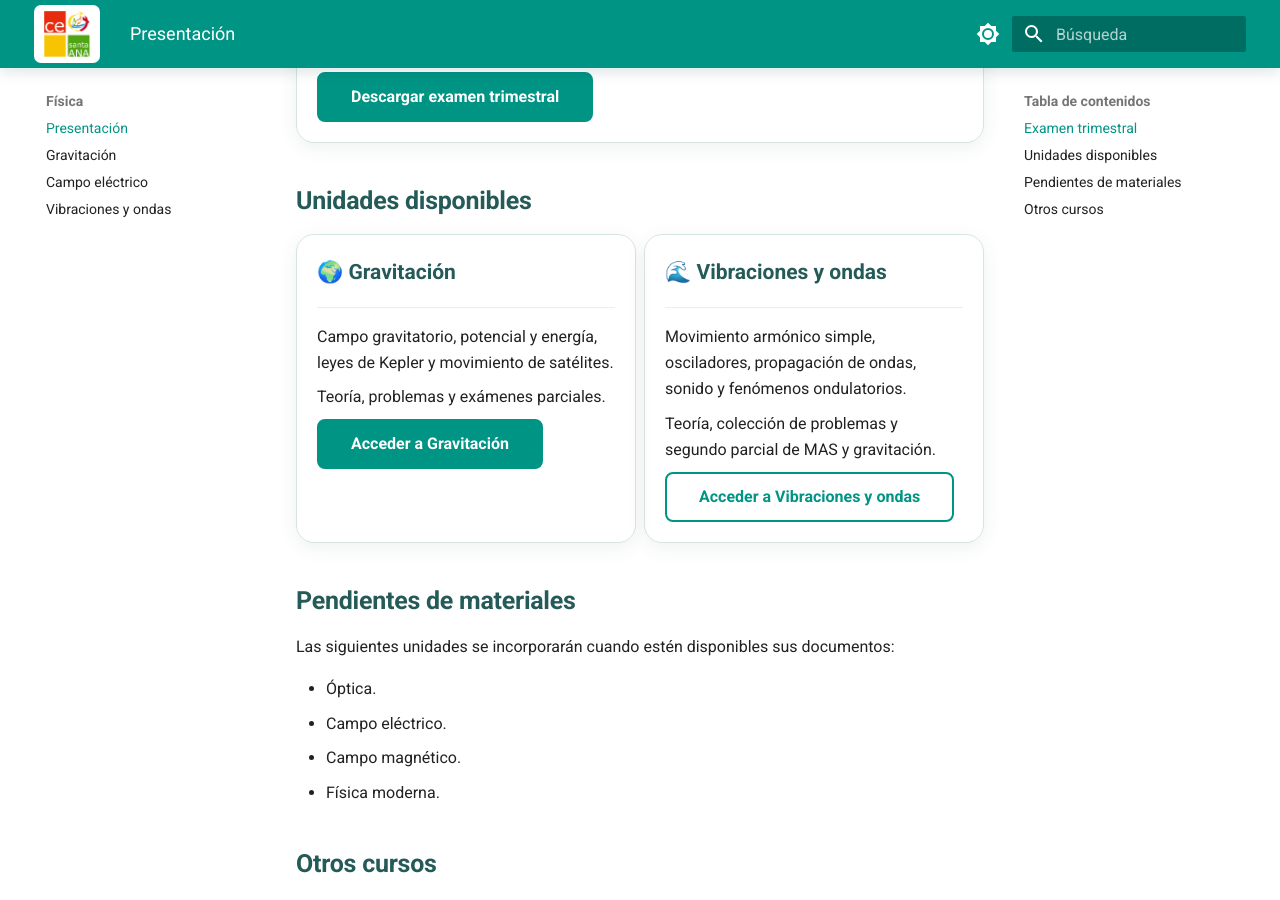
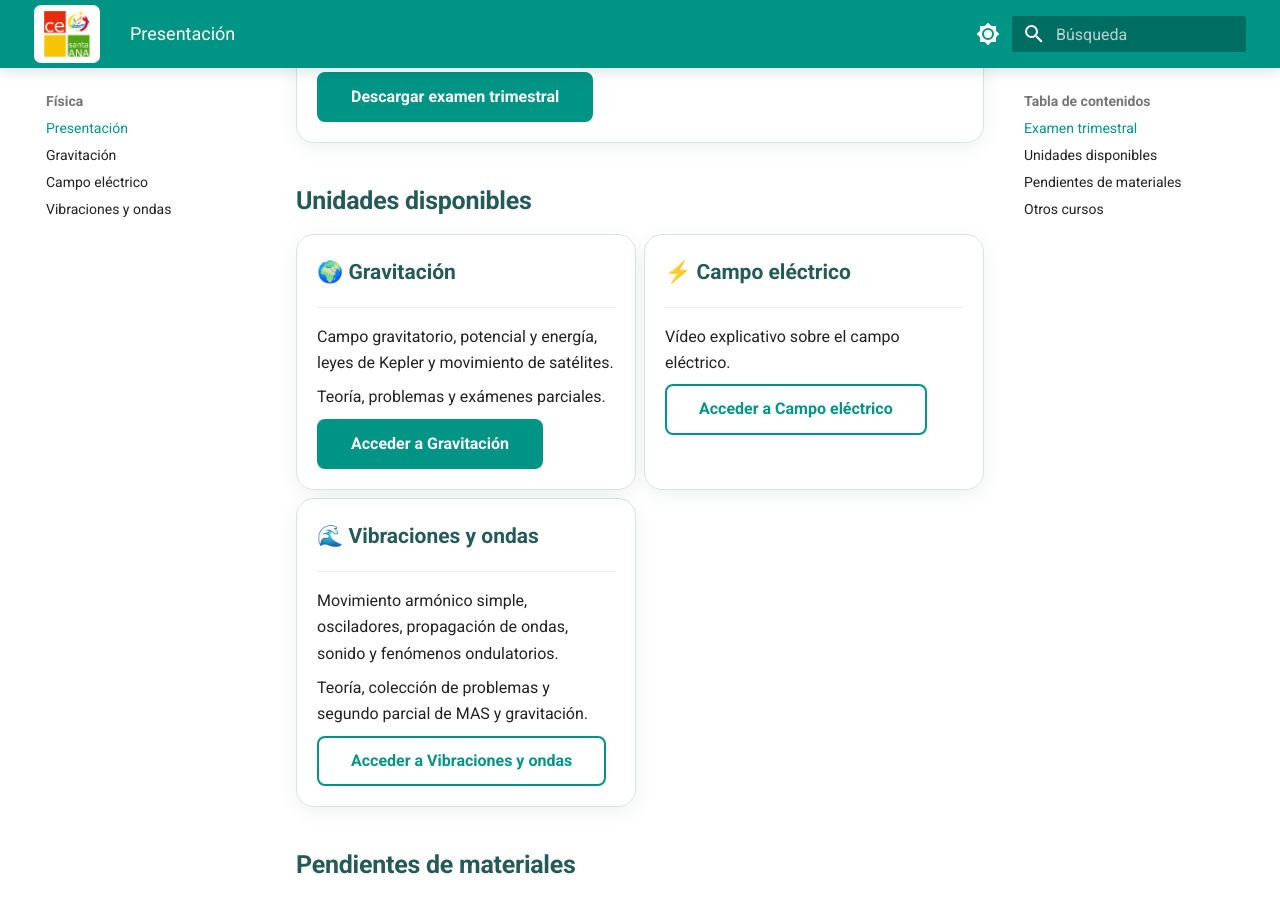
Before and after one commit to 5n7t99rb9d-web/recursos-docentes, an MkDocs documentation site: the page built from docs/fisica/2-bach/index.md, in a window 1280 px wide and 900 px high, scrolled down 484 px. Built offline with MkDocs 1.6.1 and Material for MkDocs 9.7.7, drawn with Linux system fonts in a browser that asks for light colours.

Commit message:
Añadir Campo eléctrico a la portada de Física

```diff
--- a/docs/fisica/2-bach/index.md
+++ b/docs/fisica/2-bach/index.md
@@ -30,6 +30,14 @@ Materiales de apoyo para la asignatura de Física de 2.º de Bachillerato, organ
 
     [Acceder a Gravitación](gravitacion.md){ .md-button .md-button--primary }
 
+-   **⚡ Campo eléctrico**
+
+    ---
+
+    Vídeo explicativo sobre el campo eléctrico.
+
+    [Acceder a Campo eléctrico](campo-electrico.md){ .md-button }
+
 -   **🌊 Vibraciones y ondas**
 
     ---
```
Also changed, not shown: other parts of docs/fisica/2-bach/index.md (+0 -1 lines).
